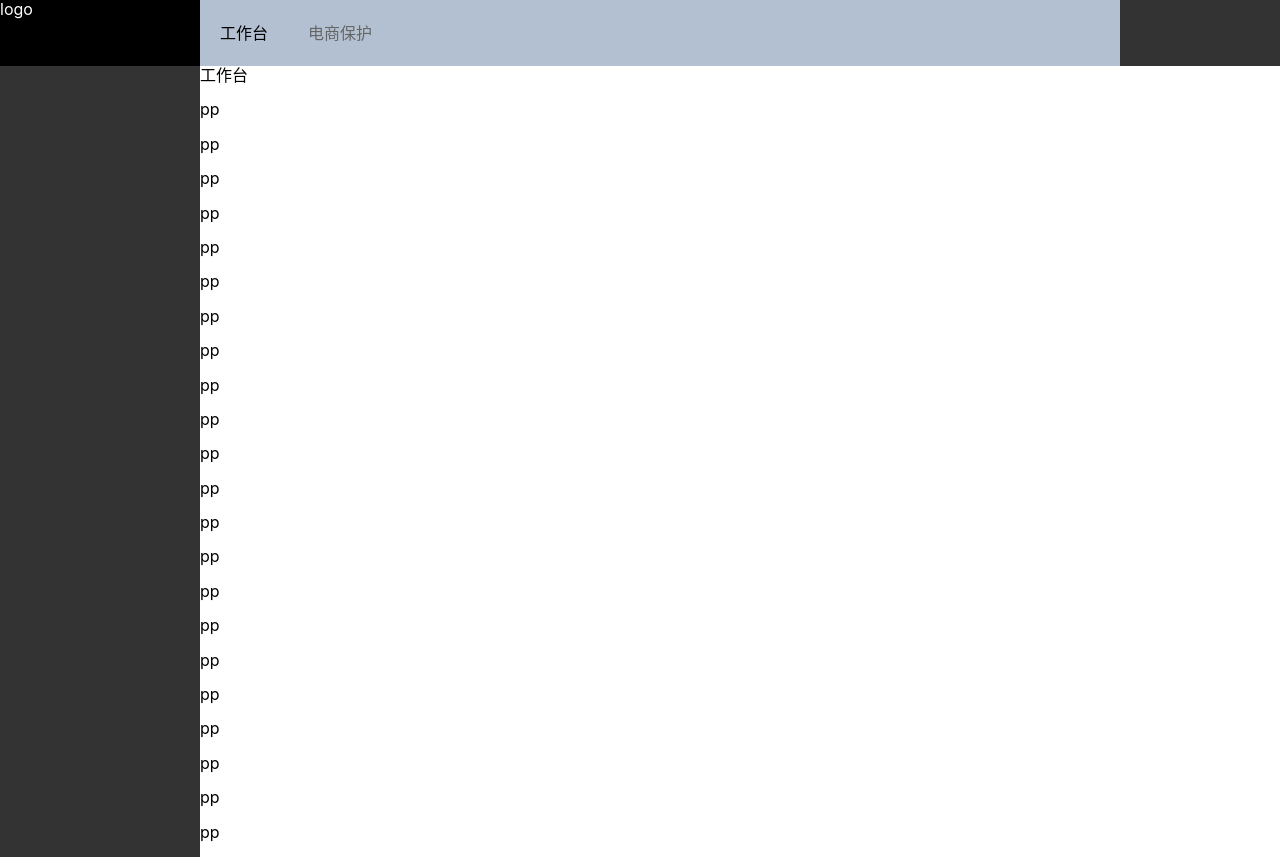
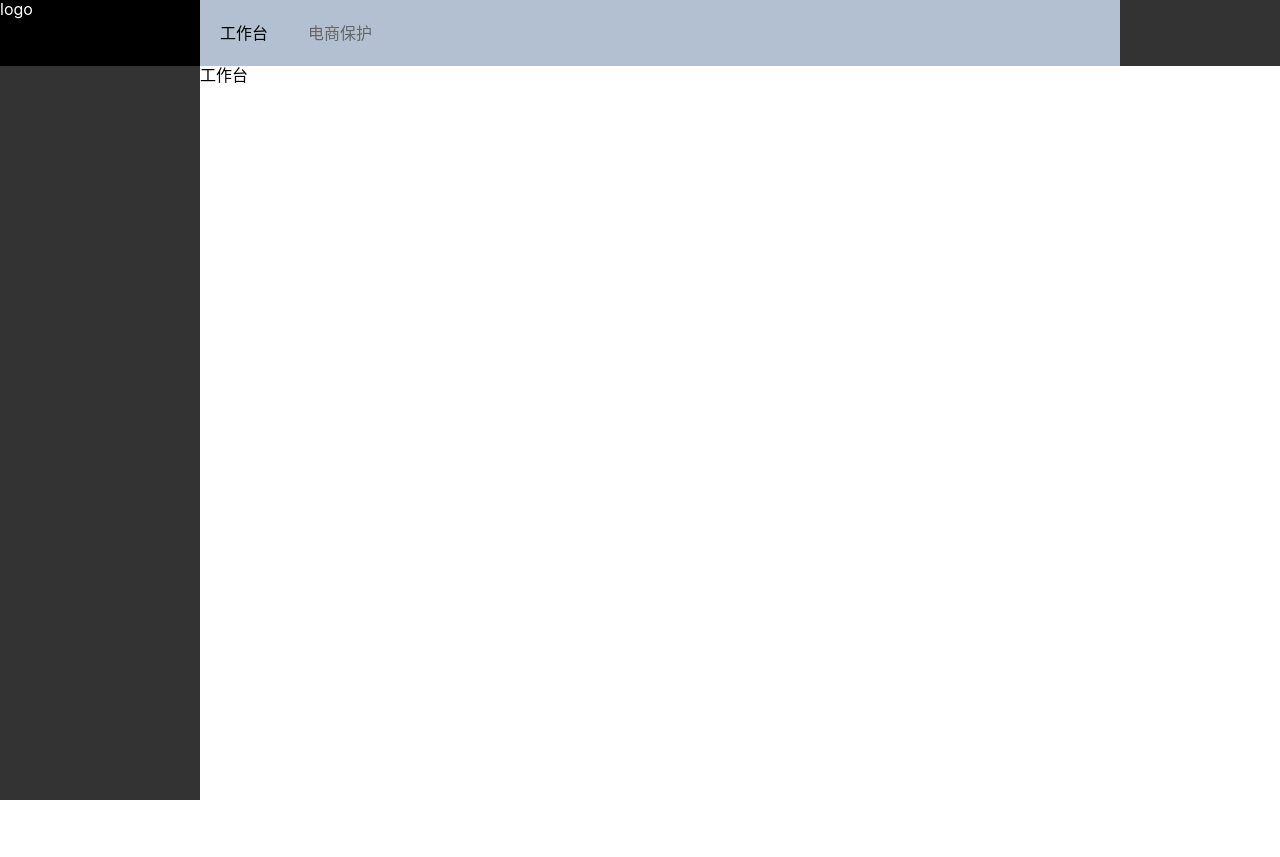
Before and after one commit to jrb950108/vue-admin-app, a Vue app: page /login in a window 1280 px wide. Both pictures are taken after a click on the button "登录". After the commit the page ends 800 px from the top, so only its background shows below. Built offline with nearby package versions, Linux system fonts and the light colour scheme.

Commit message:
chore: mod key of cookie token

```diff
--- a/src/lib/util.js
+++ b/src/lib/util.js
@@ -1,6 +1,6 @@
 import Cookies from 'js-cookie'
 
-export const TOKEN_KEY = 'authToken'
+export const TOKEN_KEY = 'token'
 
 export const LOCALE_KEY = 'locale'
 
--- a/src/views/main/index.vue
+++ b/src/views/main/index.vue
@@ -13,28 +13,6 @@
         <keep-alive>
           <router-view />
         </keep-alive>
-        <p>pp</p>
-        <p>pp</p>
-        <p>pp</p>
-        <p>pp</p>
-        <p>pp</p>
-        <p>pp</p>
-        <p>pp</p>
-        <p>pp</p>
-        <p>pp</p>
-        <p>pp</p>
-        <p>pp</p>
-        <p>pp</p>
-        <p>pp</p>
-        <p>pp</p>
-        <p>pp</p>
-        <p>pp</p>
-        <p>pp</p>
-        <p>pp</p>
-        <p>pp</p>
-        <p>pp</p>
-        <p>pp</p>
-        <p>pp</p>
       </el-main>
     </el-container>
   </el-container>
```
Also changed, not shown: src/views/Home.vue (deleted, +0 -36 lines).
